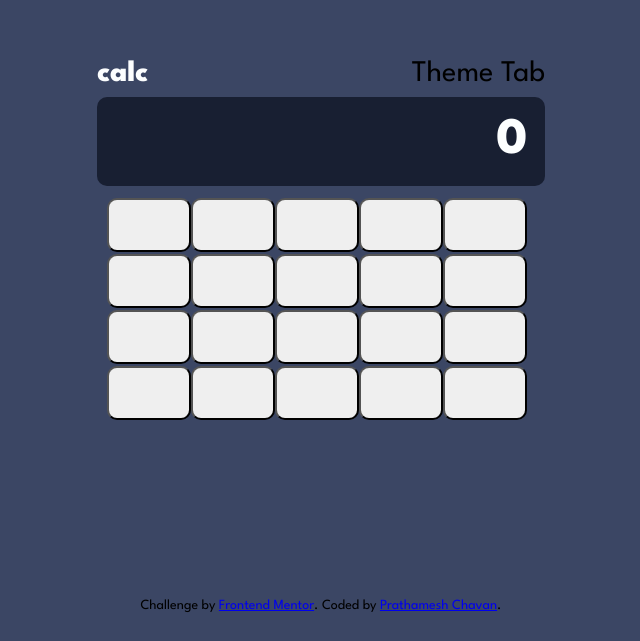
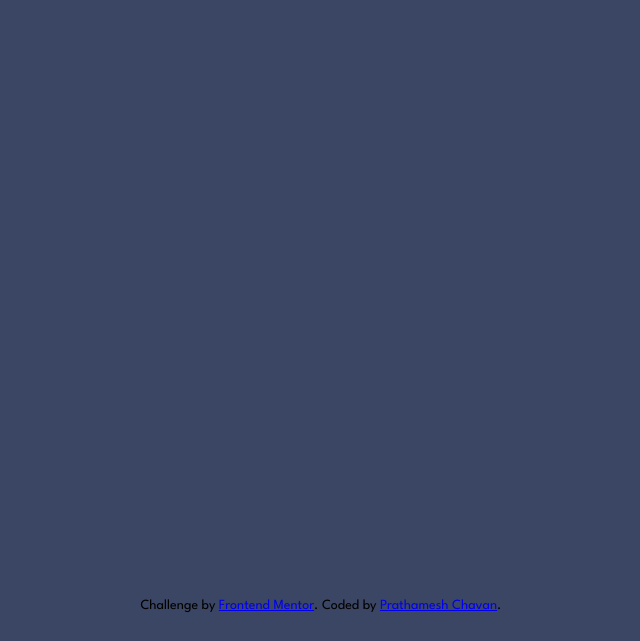
Before and after one commit to Prathamesh-Chavan-232/calc-app-fem, a React (Vite) app: page / in a window 1280 px wide. Shown: the part 159-800 px from the top of the page, without its empty margins (319-959 px from the left). Built offline with nearby package versions, Linux system fonts and the light colour scheme.

Commit message:
Reorginized Css files

```diff
--- a/src/App.tsx
+++ b/src/App.tsx
@@ -12,9 +12,9 @@ function App() {
   return (
     <div className="calc-app">
       <div className='container'>
-        <TitleBar/>
-        <ResWindow/>
-        <Numpad/>
+        {/* <TitleBar/> */}
+        {/* <ResWindow/>  */}
+        {/* <Numpad/> */}
       </div>
       <Footer/>
     </div>
--- a/src/components/ResWindow.tsx
+++ b/src/components/ResWindow.tsx
@@ -1,4 +1,4 @@
-import "../styles/Calc.css"
+import "../styles/App.css"
 
 export default function ResWindow() {
   return (
--- a/src/styles/App.css
+++ b/src/styles/App.css
@@ -1,5 +1,6 @@
 @import url("./globals.css");
 
+/* Main Container / Component */
 .calc-app {
   display: flex;
   min-height: 100vh;
@@ -13,3 +14,46 @@
   width: 35%;
   min-height: 55%;
 }
+
+/* Titlebar */
+.titlebar {
+  display: flex;
+  justify-content: space-between;
+}
+
+.title {
+  color: var(--clr-text-light);
+  font-weight: var(--fw-bold);
+}
+
+/* Result Window */
+.window {
+  height: 20%;
+  display: flex;
+  padding: 6px 18px;
+  border-radius: 10px;
+  justify-content: end;
+  background-color: var(--clr-accent);
+}
+
+.res {
+  font-size: var(--fs-900);
+  font-weight: var(--fw-bold);
+  color: var(--clr-text-light);
+}
+
+/* Numpad  */
+.numpad {
+  display: flex;
+  justify-content: center;
+}
+.grid {
+  margin: auto;
+  padding: 10px;
+}
+.btn {
+  padding: 25px 40px;
+  border-radius: 10px;
+}
+
+/* Numpad Buttons */
--- a/src/styles/Calc.css
+++ /dev/null
@@ -1,31 +0,0 @@
-/* Result Window */
-
-.window {
-  height: 20%;
-  display: flex;
-  padding: 6px 18px;
-  border-radius: 10px;
-  justify-content: end;
-  background-color: var(--clr-accent);
-}
-
-.res {
-  font-size: var(--fs-900);
-  font-weight: var(--fw-bold);
-  color: var(--clr-text-light);
-}
-
-/* Numpad  */
-
-.numpad {
-  display: flex;
-  justify-content: center;
-}
-.grid {
-  margin: auto;
-  padding: 10px;
-}
-.btn {
-  padding: 25px 40px;
-  border-radius: 10px;
-}
--- a/src/styles/Titlebar.css
+++ /dev/null
@@ -1,9 +0,0 @@
-.titlebar {
-  display: flex;
-  justify-content: space-between;
-}
-
-.title {
-  color: var(--clr-text-light);
-  font-weight: var(--fw-bold);
-}
```
Also changed, not shown: src/components/RectButton.tsx (+7 -0 lines), src/components/SquareButton.tsx (+7 -0 lines).
